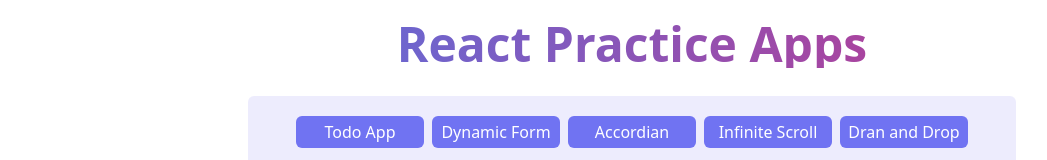
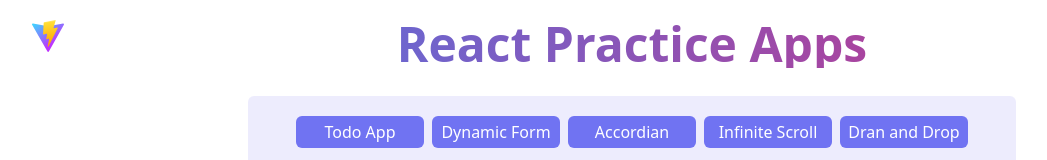
Before and after one commit to theabhipatel/react_gallary, a React (Vite) app: page / in a window 1280 px wide. Shown: the top 160 px of the page, without its empty margins (8-1055 px from the left). Built offline with nearby package versions, Linux system fonts and the light colour scheme.

Commit message:
update 404 page and add home logo on application via absolute

```diff
--- a/src/App.tsx
+++ b/src/App.tsx
@@ -1,7 +1,7 @@
 import { Provider } from "react-redux";
 import Todo from "./screens/todo/Todo";
 import { store } from "./store/store";
-import { BrowserRouter, Route, Routes } from "react-router-dom";
+import { BrowserRouter, Link, Route, Routes } from "react-router-dom";
 import Home from "./screens/home/Home";
 import NotFound from "./screens/NotFound";
 import NewTodo from "./screens/todo/NewTodo";
@@ -13,6 +13,11 @@ function App() {
     <div className="max-auto max-w-[1536px]">
       <BrowserRouter>
         <Provider store={store}>
+          <div className="absolute top-5 left-10">
+            <Link to={"/"}>
+              <img src="vite.svg" alt="logo" />
+            </Link>
+          </div>
           <Routes>
             <Route path="/" element={<Home />} />
             <Route path="/todo" element={<Todo />} />
--- a/src/screens/NotFound.tsx
+++ b/src/screens/NotFound.tsx
@@ -2,9 +2,12 @@ import { Link } from "react-router-dom";
 
 const NotFound = () => {
   return (
-    <div className="h-[60vh] flex flex-col justify-center items-center">
-      <h1 className="text-5xl leading-loose bg-clip-text bg-gradient-to-r from-blue-500 to-pink-600 font-bold text-transparent text-center my-5">
-        404 Page Not Found.
+    <div className="h-[80vh] flex flex-col justify-center items-center">
+      <h2 className="text-5xl font-bold text-black/80 animate-bounce leading-none">
+        404
+      </h2>
+      <h1 className="text-5xl leading-loose bg-clip-text bg-gradient-to-r from-blue-500 to-pink-600 font-bold text-transparent text-center mb-5">
+        Page Not Found.
       </h1>
       <Link to={"/"}>
         <div className="bg-indigo-500/90 h-8 w-32 flex justify-center items-center rounded-md text-white">
```
